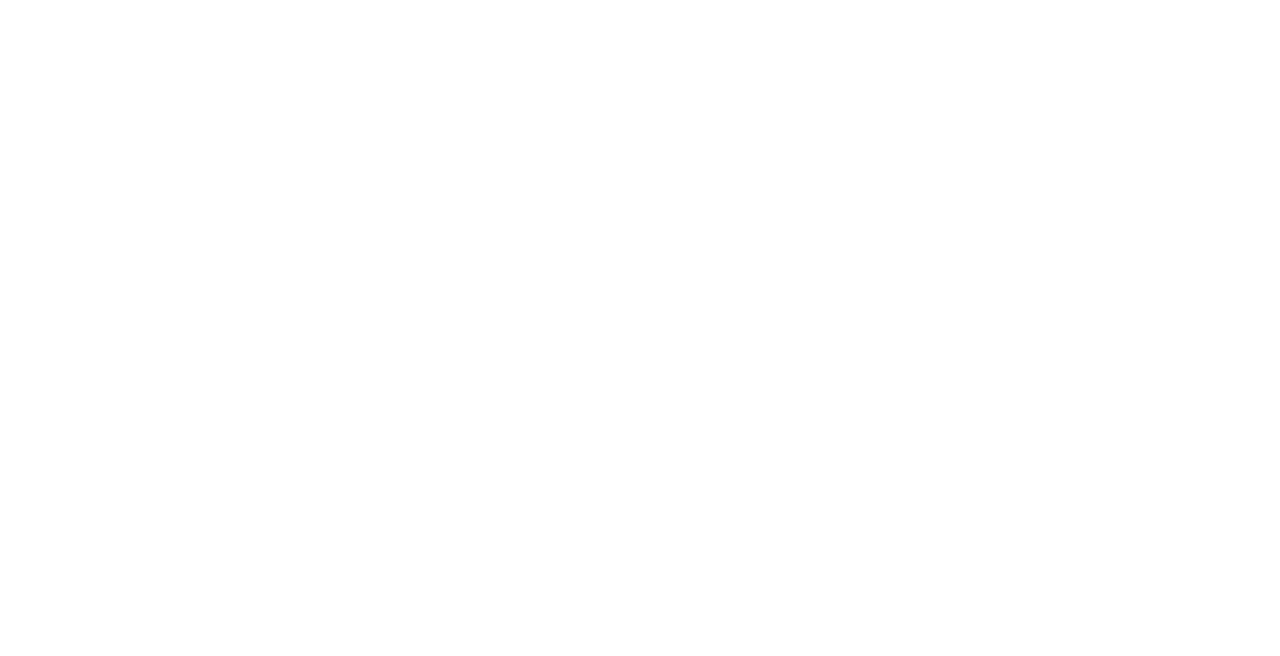
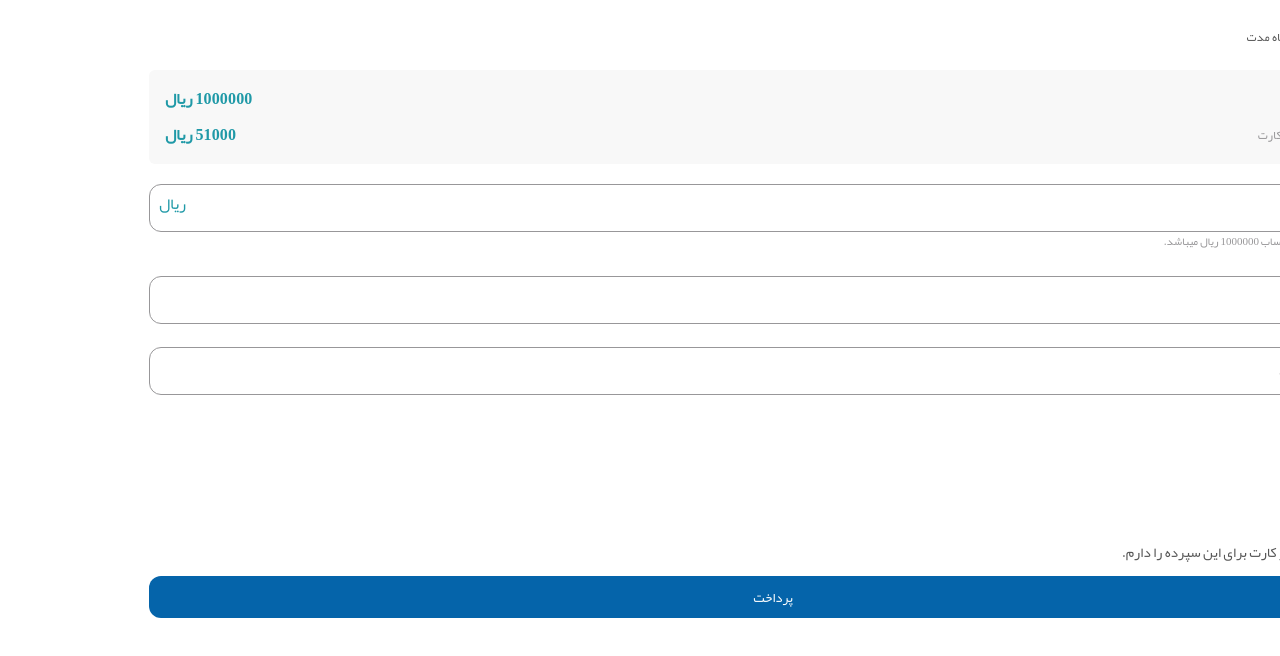
Before and after one commit to mohsen79/Deposit, a React (Create React App) app: page /short-investment in a window 1280 px wide. Before the commit this address had no page. Shown: the top 656 px of the page. Built offline with nearby package versions, Linux system fonts and the light colour scheme.

Commit message:
implement multiple mode for saving deposit page

```diff
--- a/src/App.js
+++ b/src/App.js
@@ -7,7 +7,18 @@
         <BrowserRouter>
             <Routes>
                 <Route path="/" element={<DepositType />} />
-        <Route path="/saving-deposit" element={<RegularSavingsDeposit />} />
+                <Route
+                    path="/saving-deposit"
+                    element={<RegularSavingsDeposit />}
+                />
+                <Route
+                    path="/short-investment"
+                    element={<RegularSavingsDeposit />}
+                />
+                <Route
+                    path="/long-investment"
+                    element={<RegularSavingsDeposit />}
+                />
             </Routes>
         </BrowserRouter>
     );
--- a/src/components/RegularSavingsDeposit/RegularSavingsDeposit.jsx
+++ b/src/components/RegularSavingsDeposit/RegularSavingsDeposit.jsx
@@ -1,5 +1,6 @@
 import React from "react";
 import RegularSavingsDepositLogic from "./RegularSavingsDepositLogic";
+import { useLocation } from "react-router-dom";
 import {
     Typography,
     InputLabel,
@@ -8,20 +9,42 @@
     Select,
 } from "@mui/material";
 
+const ConditionalView = ({ paths, children }) => {
+    const { pathname } = useLocation();
+
+    return paths?.includes(pathname) ? children : null;
+};
+
 const RegularSavingsDeposit = () => {
     const { classes, selections } = RegularSavingsDepositLogic();
+    const mode = "one";
 
     return (
         <div className={classes.container}>
             <div className={classes.head}>
                 <section className={classes.titleContainer}>
+                    <ConditionalView paths={["/saving-deposit"]}>
                         <Typography className={classes.titleHeading}>
                             سپرده قرض الحسنه پس انداز عادی (دیجیتال)
                         </Typography>
+                    </ConditionalView>
+                    <ConditionalView paths={["/short-investment"]}>
+                        <Typography className={classes.titleHeading}>
+                            سپرده سرمایه گذاری کوتاه مدت
+                        </Typography>
+                    </ConditionalView>
+                    <ConditionalView paths={["/long-investment"]}>
+                        <Typography className={classes.titleHeading}>
+                            سپرده سرمایه گذاری بلند مدت
+                        </Typography>
+                    </ConditionalView>
                 </section>
             </div>
             <div className={classes.info}>
                 <section className={classes.costsContainer}>
+                    <ConditionalView
+                        paths={["/saving-deposit", "/short-investment"]}
+                    >
                         <div className={classes.costsSection}>
                             <Typography className={classes.costTypography}>
                                 هزینه افتتاح حساب:
@@ -38,13 +61,25 @@
                                 {51_000} ریال
                             </Typography>
                         </div>
+                    </ConditionalView>
+                    <ConditionalView paths={["/long-investment"]}>
+                        <div className={classes.costsSection}>
+                            <Typography className={classes.costTypography}>
+                                هزینه افتتاح حساب:
+                            </Typography>
+                            <Typography className={classes.costAmount}>
+                                {1_000_000} ریال
+                            </Typography>
+                        </div>
+                    </ConditionalView>
                 </section>
             </div>
             <div className={classes.body}>
                 <section className={classes.filterBranches}>
-                    {selections.map((selection) => {
+                    <ConditionalView paths={["/saving-deposit"]}>
+                        {selections.map((selection, index) => {
                             return (
-                            <FormControl fullWidth>
+                                <FormControl fullWidth key={index}>
                                     <InputLabel
                                         id={selection.id}
                                         sx={{
@@ -68,7 +103,8 @@
                                         label={selection.label}
                                         onChange={selection.handleChange}
                                         sx={{
-                                        "& .MuiOutlinedInput-notchedOutline": {
+                                            "& .MuiOutlinedInput-notchedOutline":
+                                                {
                                                     textAlign: "right",
                                                     right: 0,
                                                     borderColor: "#989799",
@@ -98,20 +134,40 @@
                                             },
                                         }}
                                     >
-                                    {selection.values.map((province, index) => (
-                                        <MenuItem key={index} value={province}>
+                                        {selection.values.map(
+                                            (province, index) => (
+                                                <MenuItem
+                                                    key={index}
+                                                    value={province}
+                                                >
                                                     {province}
                                                 </MenuItem>
-                                    ))}
+                                            )
+                                        )}
                                     </Select>
                                 </FormControl>
                             );
                         })}
-                </section>
-                <section className={classes.requireFields}>
+                    </ConditionalView>
+                    <ConditionalView paths={["/short-investment"]}>
+                        {mode === "one" ? (
+                            <div className={classes.inputWrapper}>
+                                <input
+                                    type="text"
+                                    size="small"
+                                    className={classes.textField}
+                                    placeholder="مبلغ افتتاحیه"
+                                />
+                                <span className={classes.rial}>ریال</span>
+                                <span className={classes.message}>
+                                    حداقل مبلغ برای افتتاح حساب 1000000 ریال
+                                    میباشد.
+                                </span>
+                            </div>
+                        ) : (
                             <div className={classes.fieldWrapper}>
                                 <button className={classes.btn}>
-                            شعبه افتتاح حساب
+                                    سپرده واریز سود
                                     <span></span>
                                 </button>
                                 {false && (
@@ -120,6 +176,38 @@
                                     </span>
                                 )}
                             </div>
+                        )}
+                    </ConditionalView>
+                    <ConditionalView paths={["/long-investment"]}>
+                        <div className={classes.inputWrapper}>
+                            <input
+                                type="text"
+                                size="small"
+                                className={classes.textField}
+                                placeholder="مبلغ افتتاحیه"
+                            />
+                            <span className={classes.rial}>ریال</span>
+                            <span className={classes.message}>
+                                حداقل مبلغ برای افتتاح حساب 1000000 ریال میباشد.
+                            </span>
+                        </div>
+                    </ConditionalView>
+                </section>
+                <section className={classes.requireFields}>
+                    <ConditionalView paths={["/saving-deposit"]}>
+                        <div className={classes.fieldWrapper}>
+                            <button className={classes.btn}>
+                                شعبه افتتاح سپرده
+                                <span></span>
+                            </button>
+                            {false && (
+                                <span className={classes.errorMessage}>
+                                    پیام تستی
+                                </span>
+                            )}
+                        </div>
+                        {mode === "one" && (
+                            <>
                                 <div className={classes.fieldWrapper}>
                                     <button className={classes.btn}>
                                         سپرده برداشت وجه
@@ -140,13 +228,70 @@
                                     />
                                     <span className={classes.rial}>ریال</span>
                                     <span className={classes.message}>
-                            حداقل مبلغ برای افتتاح حساب 1000000 ریال میباشد.
+                                        حداقل مبلغ برای افتتاح حساب 1000000 ریال
+                                        میباشد.
                                     </span>
                                 </div>
+                            </>
+                        )}
+                    </ConditionalView>
+                    <ConditionalView paths={["/short-investment"]}>
+                        {mode === "one" && (
+                            <>
+                                <div className={classes.fieldWrapper}>
+                                    <button className={classes.btn}>
+                                        شعبه افتتاح سپرده
+                                        <span></span>
+                                    </button>
+                                    {false && (
+                                        <span className={classes.errorMessage}>
+                                            پیام تستی
+                                        </span>
+                                    )}
+                                </div>
+                                <div className={classes.fieldWrapper}>
+                                    <button className={classes.btn}>
+                                        سپرده برداشت وجه
+                                        <span></span>
+                                    </button>
+                                    {false && (
+                                        <span className={classes.errorMessage}>
+                                            پیام تستی
+                                        </span>
+                                    )}
+                                </div>
+                            </>
+                        )}
+                    </ConditionalView>
+                    <ConditionalView paths={["/long-investment"]}>
+                        <div className={classes.fieldWrapper}>
+                            <button className={classes.btn}>
+                                سپرده برداشت وجه
+                                <span></span>
+                            </button>
+                            {false && (
+                                <span className={classes.errorMessage}>
+                                    پیام تستی
+                                </span>
+                            )}
+                        </div>
+                        <div className={classes.fieldWrapper}>
+                            <button className={classes.btn}>
+                                سپرده واریز سود
+                                <span></span>
+                            </button>
+                            {false && (
+                                <span className={classes.errorMessage}>
+                                    پیام تستی
+                                </span>
+                            )}
+                        </div>
+                    </ConditionalView>
                 </section>
             </div>
             <div className={classes.footer}>
                 <section className={classes.cardIssuanceContainer}>
+                    <ConditionalView paths={["/saving-deposit" , "/short-investment"]}>
                         <label
                             className={classes.checkboxLabel}
                             htmlFor="card-issuance"
@@ -160,6 +305,7 @@
                             <span className={classes.checkmark}></span>
                             درخواست صدور کارت برای این سپرده را دارم.
                         </label>
+                    </ConditionalView>
                 </section>
                 <section className={classes.payment}>
                     <button className={classes.paymentBtn}>پرداخت</button>
--- a/src/components/RegularSavingsDeposit/RegularSavingsDepositLogic.js
+++ b/src/components/RegularSavingsDeposit/RegularSavingsDepositLogic.js
@@ -32,7 +32,6 @@
     // costs container
     costsContainer: {
         width: "100%",
-        height: "100%",
         padding: "16px",
         display: "flex",
         flexDirection: "column",
@@ -44,6 +43,7 @@
     },
     costsSection: {
         width: "100%",
+        height: "26px",
         display: "flex",
         alignItems: "center",
         justifyContent: "space-between",
@@ -81,7 +81,6 @@
         flexDirection: "column",
         alignItems: "center",
         gap: "15px",
-        marginBottom: "60px",
     },
     fieldWrapper: {
         position: "relative",
```
Lines whose indentation alone changed are shown as unchanged.
